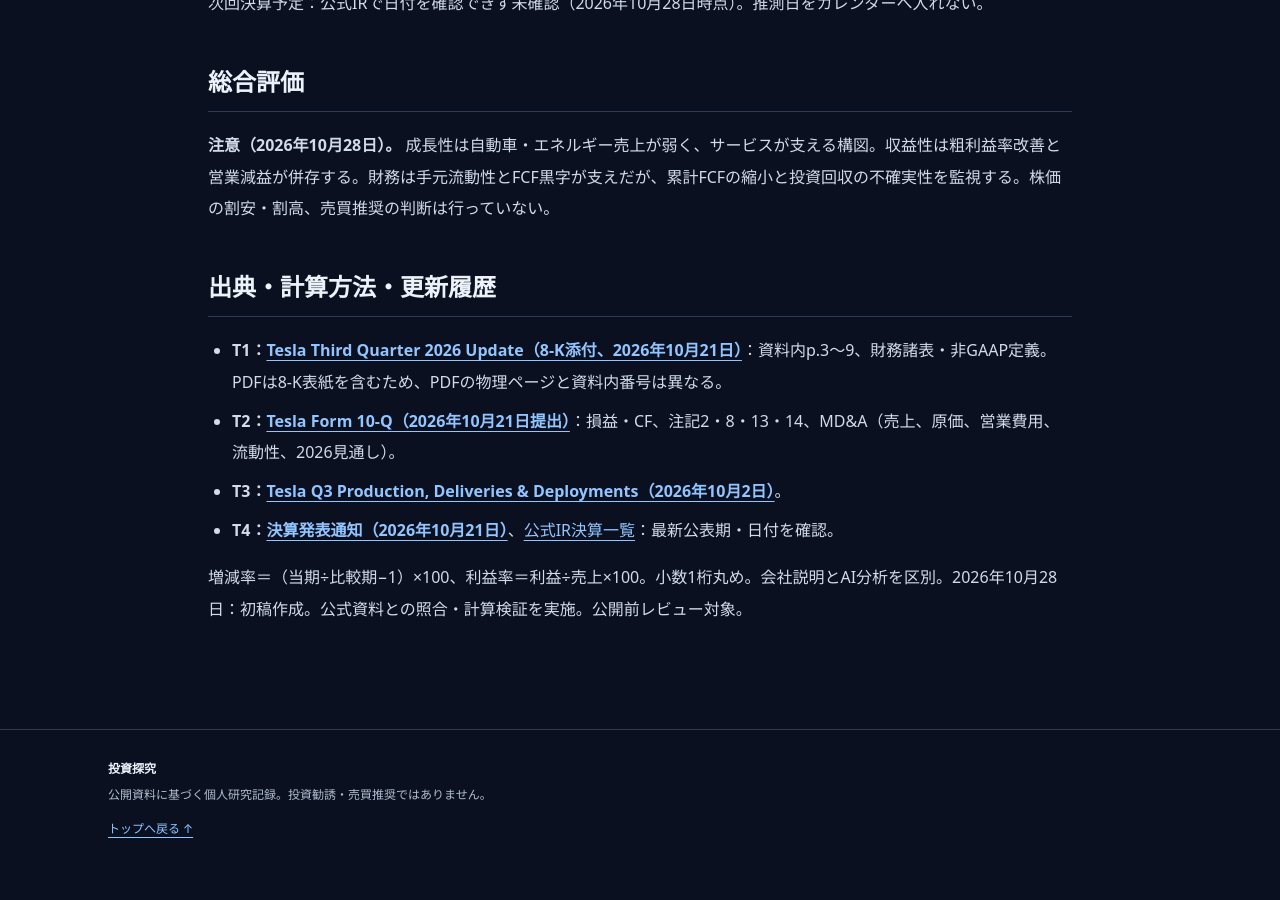
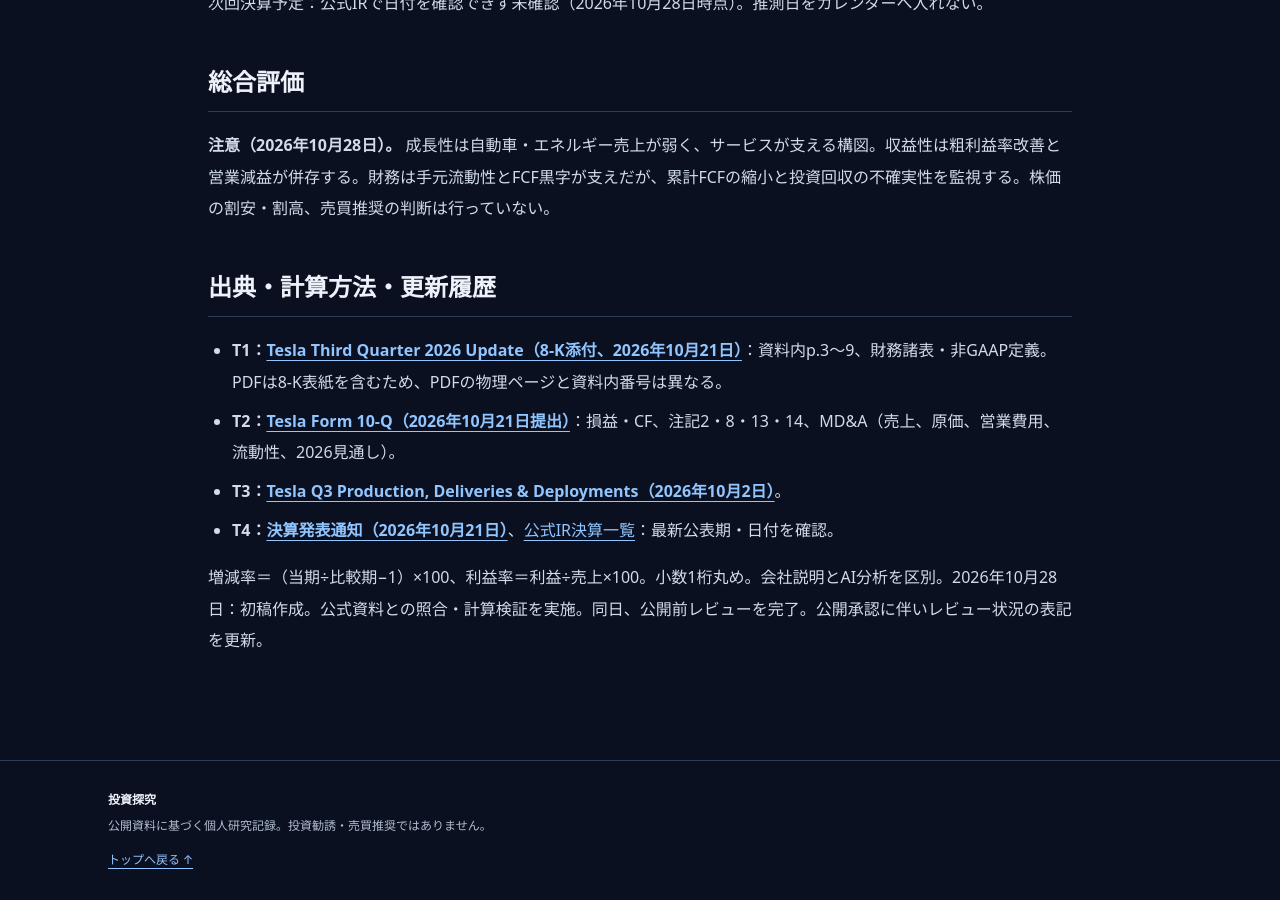
Before and after one commit to nick-shu3/investment-tankyu, a Jekyll site: the page built from _articles/tesla-2026-q3.md, in a window 1280 px wide and 900 px high, scrolled down 3914 px. Built offline with Jekyll 4.4.1, drawn with Linux system fonts in a browser that asks for light colours; before the commit the page ends 4782 px from its top, so only the background shows below that.

Commit message:
Mark Tesla review as completed after publication approval (#4)

```diff
--- a/_articles/tesla-2026-q3.md
+++ b/_articles/tesla-2026-q3.md
@@ -103,4 +103,4 @@
 - **T3：[Tesla Q3 Production, Deliveries & Deployments（2026年10月2日）](https://ir.tesla.com/press-release/tesla-third-quarter-2026-production-deliveries-and-deployments)**。
 - **T4：[決算発表通知（2026年10月21日）](https://ir.tesla.com/press-release/tesla-releases-third-quarter-2026-financial-results)**、[公式IR決算一覧](https://ir.tesla.com/)：最新公表期・日付を確認。
 
-増減率＝（当期÷比較期−1）×100、利益率＝利益÷売上×100。小数1桁丸め。会社説明とAI分析を区別。2026年10月28日：初稿作成。公式資料との照合・計算検証を実施。公開前レビュー対象。
+増減率＝（当期÷比較期−1）×100、利益率＝利益÷売上×100。小数1桁丸め。会社説明とAI分析を区別。2026年10月28日：初稿作成。公式資料との照合・計算検証を実施。同日、公開前レビューを完了。公開承認に伴いレビュー状況の表記を更新。
```
